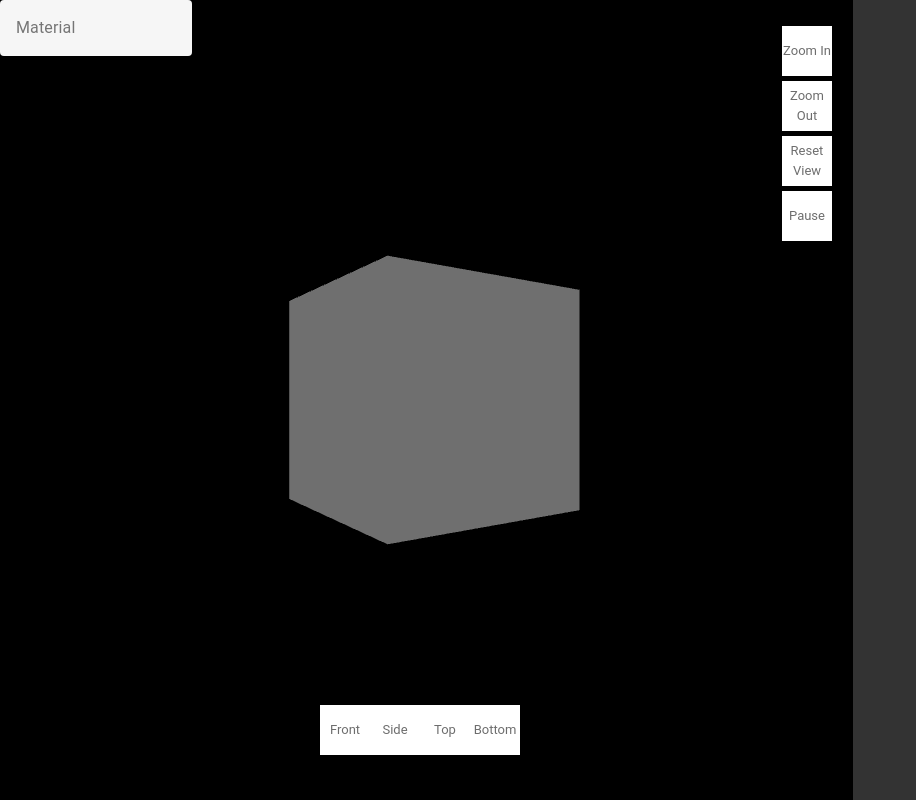
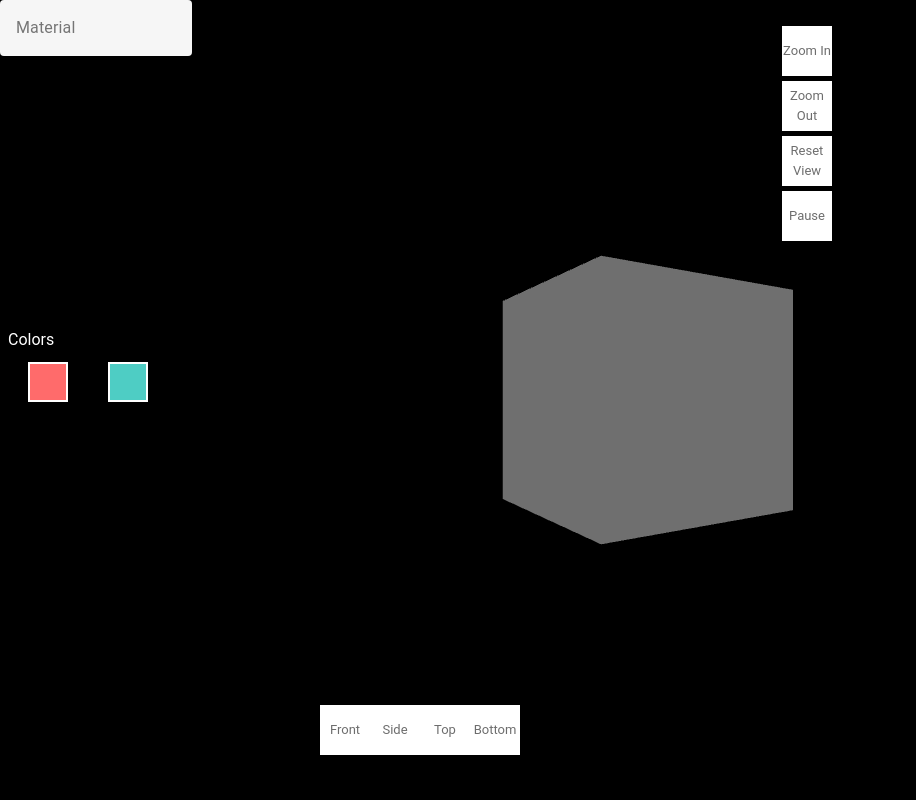
Before and after one commit to Katieliza/skullpted-capstone, a Vue app: page / in a window 1280 px wide. Both pictures are taken after a click on the button "GET STARTED". Shown: the whole page, without its empty margins (0-916 px from the left). Built offline with nearby package versions, Linux system fonts and the light colour scheme.

Commit message:
color loader working

```diff
--- a/src/components/AppMain.vue
+++ b/src/components/AppMain.vue
@@ -5,12 +5,27 @@ import MainScene from "./MainScene.vue";
 
 const store = useStore();
 
+const activeToolie = ref(null)
+const toolieX = ref(0);
+const toolieY = ref(0);
+function ShowToolie(e, hex) {
+  toolieX.value = e.clientX + 10;
+  toolieY.value = e.clientY + 10;
+  activeToolie.value = hex;
+}
+function HideToolie() {
+  activeToolie.value = null;
+}
 onMounted(() => {
   console.log("AppMain has been mounted");
 });
 function RequestMaterialSet(mat) {
   // console.log("Requesting material set")
   store.RequestMaterialSet(mat);
+}
+function RequestColorSet(hex) {
+  // console.log("Requesting color set")
+  store.RequestColorSet(hex);
 }
 function RequestZoomIn() {
   // console.log("Requesing zoom in");
@@ -35,7 +50,7 @@ function RequestRotate() {
 </script>
 <template>
   <MainScene />
-  <!----------------------------------Zoom control buttons ---------------------------------------->
+  <!--------------------Zoom control buttons --------------------->
   <div id="zoom-controls" class="control-panel" style="padding-top: 2%; flex-direction: column; right: 35%">
     <button class="controls-button" @mousedown="RequestZoomIn" @mouseup="RequestZoomStop" @mouseleave="RequestZoomStop"
       @touchstart="RequestZoomIn" @touchened="RequestZoomStop"> Zoom In </button>
@@ -51,9 +66,32 @@ function RequestRotate() {
     <button class="controls-button">Bottom</button>
   </div>
   <v-select label="Material" variant="solo-filled" @update:modelValue="RequestMaterialSet" :items="[`Metal`, 'Plastic']"
-    style="position:absolute; color:white; width: 15%"></v-select>
+    style="position:absolute; color:white; width: 15%">
+  </v-select>
+  <v-row id="color-panel">
+    <div style="width: 100%; color: white;">Colors</div>
+    <div v-for="color in store.colors" :key="color.hex">
+      <button @click="RequestColorSet(color.hex)" class="color-button" :style="{ backgroundColor: color.hex }"
+        @mouseenter="ShowToolie($event, color.hex)" @mouseleave="HideToolie">
+      </button>
+      <div class="toolie" v-if="activeToolie === color.hex" :style="{ top: toolieY + 'px', left: toolieX + 'px' }"> {{
+        color.name }} </div>
+    </div>
+  </v-row>
 </template>
 <style scoped>
+
+  #color-panel {
+    position: absolute;
+    display: flex;
+    top: 40%;
+    z-index: 10;
+    width: fit-content;
+    height: fit-content;
+    max-width: 25vw;
+    padding: 20px 0px 20px 20px
+  }
+
   .control-panel {
     position: absolute;
     display: flex;
@@ -69,4 +107,21 @@ function RequestRotate() {
     margin-bottom: 5px;
     font-size: small;
   }
+
+  .color-button {
+    height: 40px;
+    width: 40px;
+    border: 2px solid white;
+    margin: 10px 20px 10px 20px
+  }
+
+  .toolie {
+    position: fixed;
+    background-color: rgba(0, 0, 0, 0.8);
+    color: white;
+    padding: 5px 10px;
+    border-radius: 4px;
+    z-index: 15;
+    pointer-events: none;
+  }
 </style>
--- a/src/components/MainScene.vue
+++ b/src/components/MainScene.vue
@@ -5,6 +5,7 @@ import * as THREE from "three";
 import { OrbitControls } from "three/addons/controls/OrbitControls.js";
 import Plastic from "file:///C:/Users/katli/Downloads/plasticTexture.jpg";
 import Metal from "file:///C:/Users/katli/Downloads/metalTexture.jpg"
+import { Box } from "vuetify/lib/util/box";
 
 const store = useStore();
 
@@ -16,6 +17,8 @@ const textureMaps = {
   Plastic: Plastic,
 };
 
+
+// region [colorTeal]
 /*
 * Get the file path for selected material (texturePath)
 * Load the texture via texturePath
@@ -46,8 +49,20 @@ function LoadMaterial(mat) {
       }
     )
   }
+}
+  // #endregion
 
+  // #region [colorOrange]
+
+function LoadColor(hex) {
+  console.log("Color to be loaded: ", hex)
+  const color = parseInt(hex.replace("#", ""), 16);
+  model.material.color.setHex(color)
+  console.log("Color loaded successfully")
+  store.colorSet = false;
 }
+// #endregion
+
 onMounted(() => {
   // Init canvas, scene, renderer
   const canvas = document.getElementById("canvas");
@@ -55,7 +70,7 @@ onMounted(() => {
   const renderer = new THREE.WebGLRenderer({ canvas, antialias: true });
 
   // Get window size
-  const windowWidth = window.innerWidth / 1.5;
+  const windowWidth = window.innerWidth;
   const windowHeight = window.innerHeight;
 
   // Calculate aspect ratio
@@ -198,6 +213,14 @@ onMounted(() => {
       }
     },
   );
+  watch(
+    () => store.colorSet,
+    (val) => {
+      if (val) {
+        LoadColor(store.color);
+      }
+    },
+  );
   // #endregion
 });
 </script>
--- a/src/stores/store.js
+++ b/src/stores/store.js
@@ -5,8 +5,15 @@ import AppIntro from "@/components/AppIntro.vue";
 export const useStore = defineStore("store", () => {
   const currentView = ref(markRaw(AppIntro)); // Mark as raw so Vue doesn't reactively track
 
+  const colors = [
+    { hex: "#ff6b6b", name: "Coral Red" },
+    { hex: "#4ecdc4", name: "Turquoise" },
+  ];
+
   const materialSet = ref(false);
   const material = ref("");
+  const colorSet = ref(false);
+  const color = ref("");
   const zoomIn = ref(false);
   const zoomOut = ref(false);
   const viewReset = ref(false);
@@ -21,7 +28,11 @@ export const useStore = defineStore("store", () => {
     materialSet.value = true;
     material.value = mat;
   }
-
+  function RequestColorSet(hex) {
+    // console.log("Color set request received");
+    colorSet.value = true;
+    color.value = hex;
+  }
   function RequestZoomIn() {
     // console.log("Zoom in request received");
     zoomIn.value = true;
@@ -55,6 +66,9 @@ export const useStore = defineStore("store", () => {
   return {
     material,
     materialSet,
+    color,
+    colors,
+    colorSet,
     currentView,
     zoomIn,
     zoomOut,
@@ -63,6 +77,7 @@ export const useStore = defineStore("store", () => {
     rotateText,
     SetView,
     RequestMaterialSet,
+    RequestColorSet,
     RequestZoomIn,
     RequestZoomOut,
     RequestZoomStop,
```
